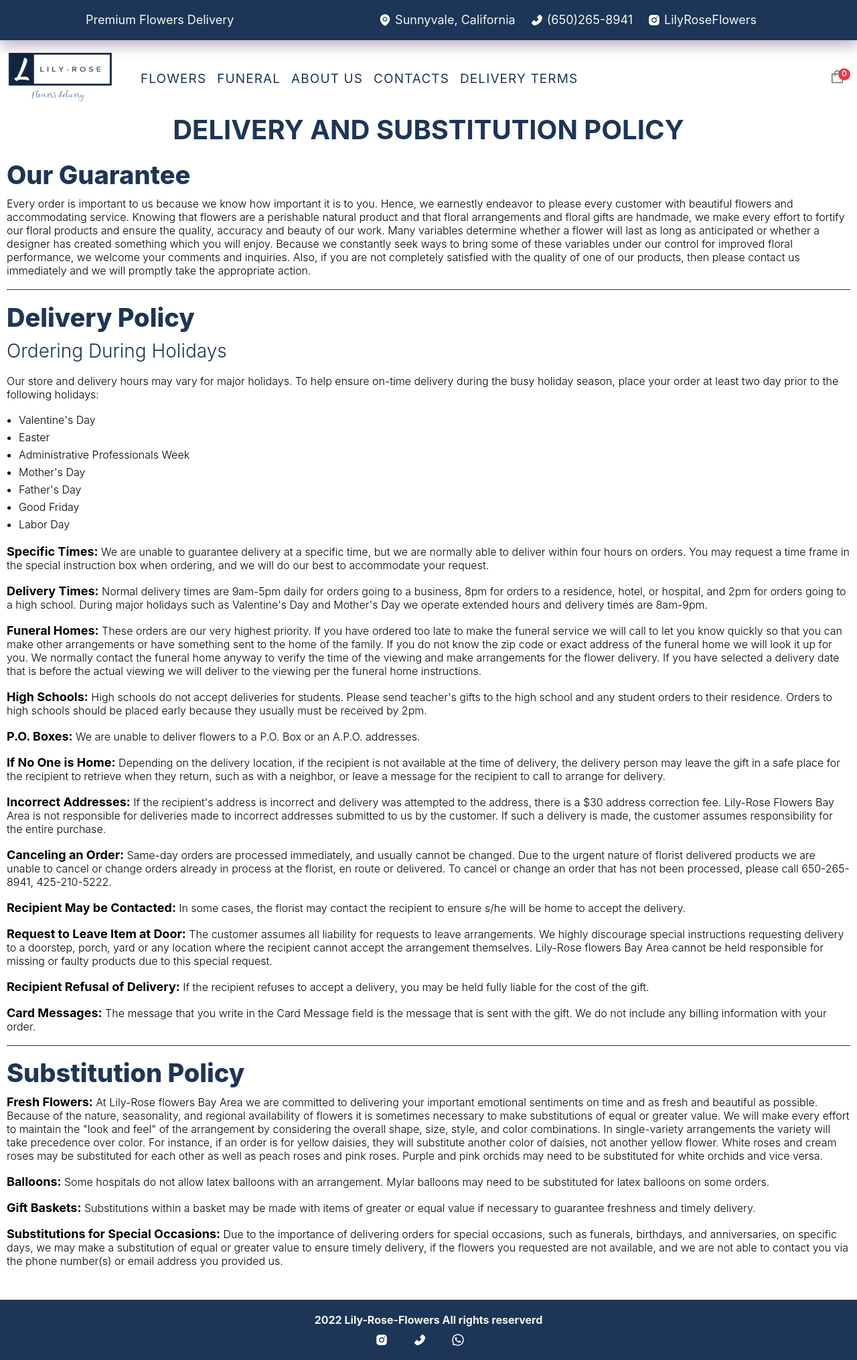
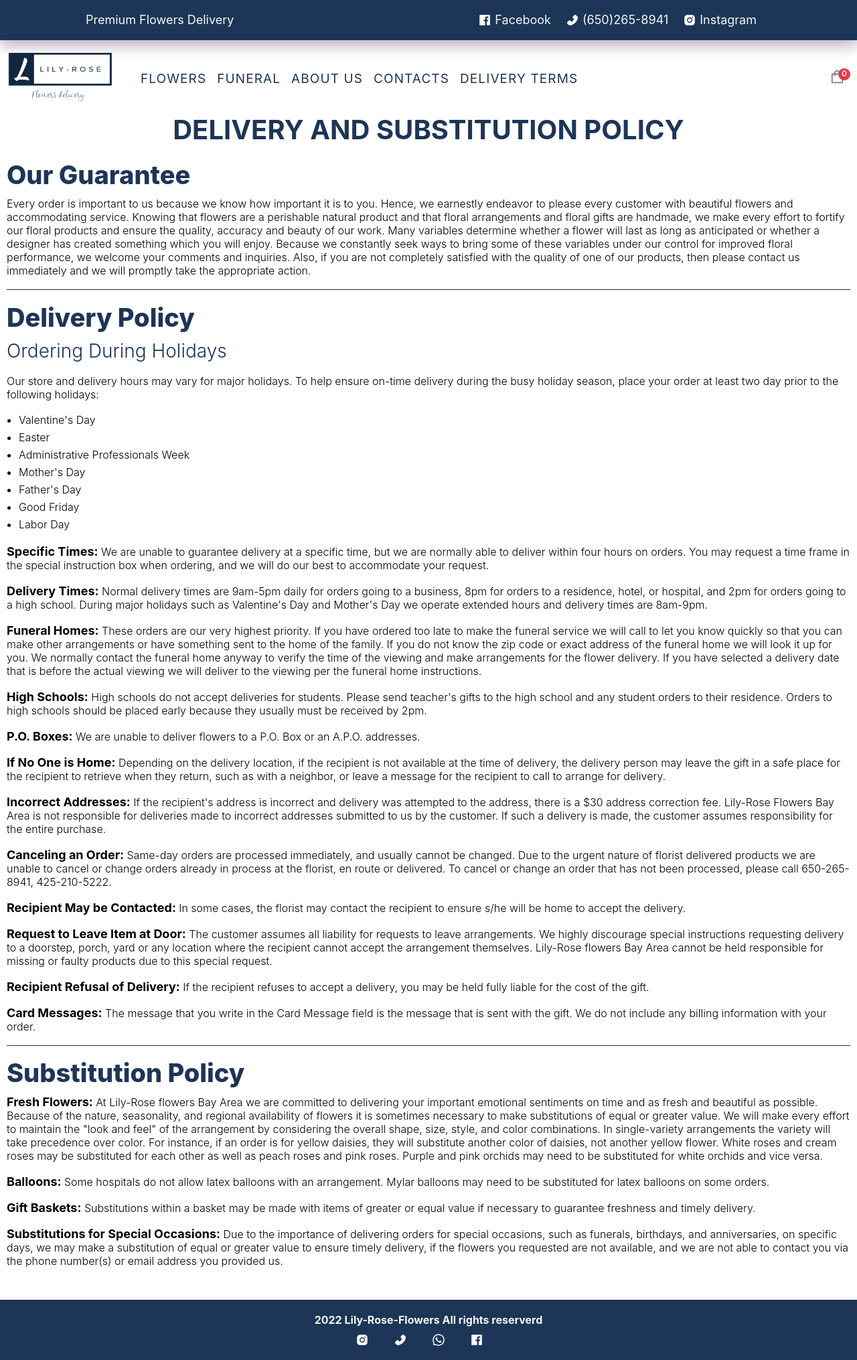
Before and after one commit to eyesofdaveed/lily-rose, a Next.js app: page /terms in a window 1280 px wide. Shown: the whole page at 67% size. Built offline with nearby package versions, Linux system fonts and the light colour scheme; a web font is replaced by a local one.

Commit message:
update social media links

```diff
--- a/components/Contacts.jsx
+++ b/components/Contacts.jsx
@@ -57,7 +57,10 @@ const Contacts = () => {
                 height="40"
               />
             </div>
-            <a className="contact-box-button" href="tel:6502658941">
+            <a
+              className="contact-box-button"
+              href="https://goo.gl/maps/BF2kXmABQqKxrz8j6"
+            >
               Location
             </a>
           </div>
@@ -70,7 +73,10 @@ const Contacts = () => {
                 height="40"
               />
             </div>
-            <a className="contact-box-button" href="tel:6502658941">
+            <a
+              className="contact-box-button"
+              href="https://www.instagram.com/lily_rose_bay_area/"
+            >
               Instagram
             </a>
           </div>
--- a/components/Footer.jsx
+++ b/components/Footer.jsx
@@ -3,6 +3,7 @@ import {
   AiFillInstagram,
   AiFillPhone,
   AiOutlineWhatsApp,
+  AiFillFacebook,
 } from "react-icons/ai";
 
 const Footer = () => {
@@ -15,7 +16,7 @@ const Footer = () => {
           target="_blank"
           className="topbar-icon-container"
           rel="noopener noreferrer"
-          href="https://www.instagram.com/"
+          href="https://www.instagram.com/lily_rose_bay_area/"
         >
           <AiFillInstagram />
         </a>
@@ -35,6 +36,14 @@ const Footer = () => {
         >
           <AiOutlineWhatsApp />
         </a>
+        <a
+          target="_blank"
+          className="topbar-icon-container"
+          rel="noopener noreferrer"
+          href="https://www.facebook.com/profile.php?id=100086456916896"
+        >
+          <AiFillFacebook />
+        </a>
       </p>
     </div>
   );
--- a/components/Topbar.jsx
+++ b/components/Topbar.jsx
@@ -3,6 +3,7 @@ import {
   AiFillInstagram,
   AiFillPhone,
   AiFillEnvironment,
+  AiFillFacebook,
 } from "react-icons/ai";
 
 const Topbar = () => {
@@ -15,11 +16,11 @@ const Topbar = () => {
         <a
           target="_blank"
           className="topbar-icon-container"
-          href="https://www.google.com/maps/place/Sunnyvale,+CA,+USA/@37.3958499,-122.0939079,12z/data=!3m1!4b1!4m5!3m4!1s0x808fb645a9d05d3b:0x768dfb26dd7cc3a2!8m2!3d37.36883!4d-122.0363496"
+          href="https://www.facebook.com/profile.php?id=100086456916896"
           rel="noopener noreferrer"
         >
-          <AiFillEnvironment />
-          <span className="topbar-desc">Sunnyvale, California</span>
+          <AiFillFacebook />
+          <span className="topbar-desc">Facebook</span>
         </a>
         <a
           target="_blank"
@@ -34,10 +35,10 @@ const Topbar = () => {
           target="_blank"
           className="topbar-icon-container"
           rel="noopener noreferrer"
-          href="https://www.instagram.com/"
+          href="https://www.instagram.com/lily_rose_bay_area/"
         >
           <AiFillInstagram />
-          <span className="topbar-desc">LilyRoseFlowers</span>
+          <span className="topbar-desc">Instagram</span>
         </a>
       </div>
     </div>
```
